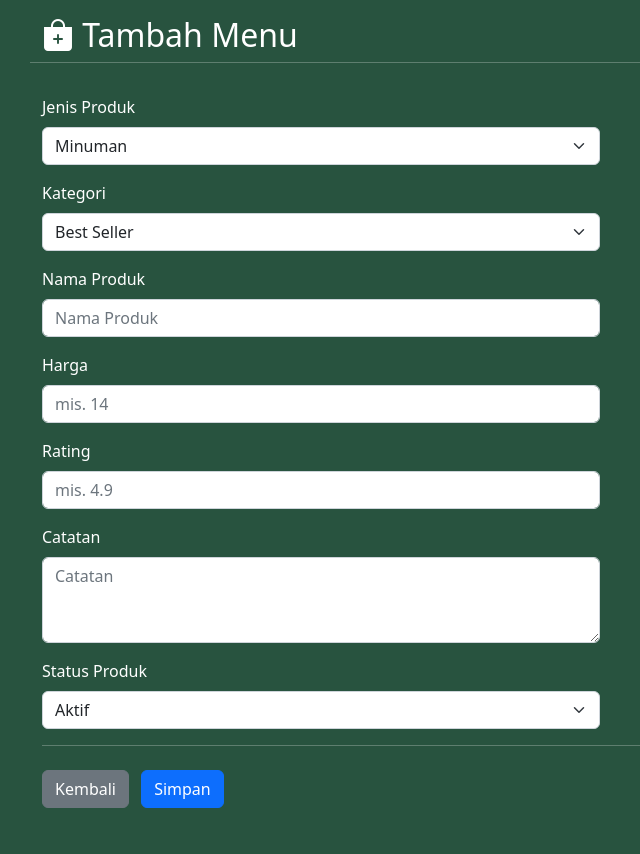
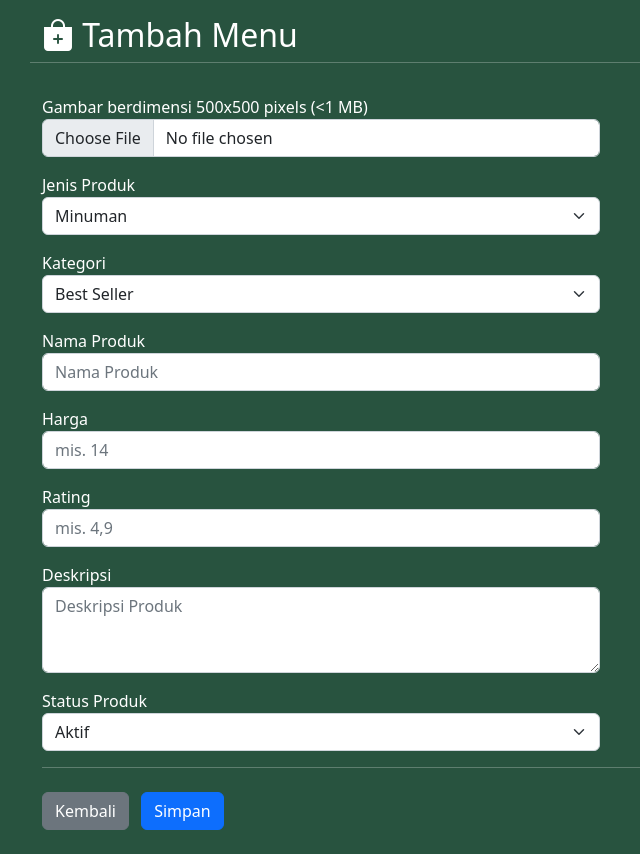
Before and after one commit to charlesbintang/PBL-Semester3-Bobaho, a CodeIgniter app: the page made by application/views/admin/halamantambah.php in a window 1280 px wide. Shown: the part 56-910 px from the top of the page, without its empty margins (40-680 px from the left). Before the commit the page ends 864 px from the top, so only its background shows below. Run offline with CodeIgniter, Linux system fonts and the light colour scheme; some libraries are stand-ins or nearby versions.

Commit message:
halamantambah model succes, form validation client

```diff
--- a/application/views/admin/halamantambah.php
+++ b/application/views/admin/halamantambah.php
@@ -7,6 +7,8 @@
     <meta name="viewport" content="width=device-width, initial-scale=1.0">
     <!-- Bootstrap -->
     <link href="https://cdn.jsdelivr.net/npm/bootstrap@5.2.1/dist/css/bootstrap.min.css" rel="stylesheet" integrity="sha384-iYQeCzEYFbKjA/T2uDLTpkwGzCiq6soy8tYaI1GyVh/UjpbCx/TYkiZhlZB6+fzT" crossorigin="anonymous">
+    <!-- JQuery-->
+    <script src="http://ajax.googleapis.com/ajax/libs/jquery/1.9.1/jquery.min.js"></script>
     <!-- Google Font -->
     <link rel="preconnect" href="https://fonts.gstatic.com" crossorigin>
     <link href="https://fonts.googleapis.com/css2?family=Righteous&display=swap" rel="stylesheet">
@@ -42,16 +44,23 @@
         </div>
         <div class="row mb-3">
             <div class="col-md">
-                <form action="<?= base_url('admin/insert') ?>" method="post">
+                <form action="<?= base_url('admin/insert') ?>" method="post" enctype="multipart/form-data" autocomplete="off" required>
+                    <?php if (!empty($error)) {
+                        echo $error;
+                    } ?>
                     <div class="mb-3">
-                        <label for="Harga" class="form-label">Jenis Produk</label>
+                        <label>Gambar berdimensi 500x500 pixels (<1 MB) </label>
+                                <input class="form-control w-50" type="file" id="formFile" name="gambar" accept=".png,.jpg">
+                    </div>
+                    <div class="mb-3">
+                        <label>Jenis Produk</label>
                         <select class="form-select w-50" name="jenis">
                             <option value="minuman">Minuman</option>
                             <option value="topping">Topping</option>
                         </select>
                     </div>
                     <div class="mb-3">
-                        <label for="Harga" class="form-label">Kategori</label>
+                        <label>Kategori</label>
                         <select class="form-select w-50" name="kategori">
                             <option value="Best Seller">Best Seller</option>
                             <option value="New Series">New Series</option>
@@ -59,23 +68,23 @@
                         </select>
                     </div>
                     <div class="mb-3">
-                        <label for="Harga" class="form-label">Nama Produk</label>
-                        <input type="text" class="form-control w-50" name="nama" placeholder="Nama Produk" autocomplete="off" required>
+                        <label>Nama Produk</label>
+                        <input type="text" class="form-control w-50" name="nama" placeholder="Nama Produk">
                     </div>
                     <div class="mb-3">
-                        <label for="Harga" class="form-label">Harga</label>
-                        <input type="text" class="form-control w-50" name="harga" placeholder="mis. 14" autocomplete="off" required>
+                        <label>Harga</label>
+                        <input type="number" min="1" max="100" class="form-control w-50" name="harga" placeholder="mis. 14">
                     </div>
                     <div class="mb-3">
-                        <label for="Harga" class="form-label">Rating</label>
-                        <input type="text" class="form-control w-50" name="rating" placeholder="mis. 4.9" autocomplete="off" required>
+                        <label>Rating</label>
+                        <input type="number" min="1" max="5" step="0.1" class="form-control w-50" name="rating" placeholder="mis. 4,9">
                     </div>
                     <div class="mb-3">
-                        <label for="Catatan" class="form-label">Catatan</label>
-                        <textarea class="form-control w-50" name="catatan" rows="3" placeholder="Catatan"></textarea>
+                        <label>Deskripsi</label>
+                        <textarea class="form-control w-50" name="deskripsi" rows="3" placeholder="Deskripsi Produk"></textarea>
                     </div>
                     <div class="mb-3">
-                        <label for="Harga" class="form-label">Status Produk</label>
+                        <label>Status Produk</label>
                         <select class="form-select w-50" name="status">
                             <option value="1">Aktif</option>
                             <option value="0">Tidak Aktif</option>
@@ -83,15 +92,44 @@
                     </div>
                     <hr>
                     <a href="<?= base_url('admin') ?>" class="btn btn-secondary">Kembali</a>
-                    <button type="submit" name="submit" class="btn btn-primary m-2">Simpan</button>
+                    <button type="submit" name="submit" value="upload" class="btn btn-primary m-2" />Simpan</button>
                 </form>
             </div>
         </div>
     </div>
     <!-- Close Container -->
+    <?php if (!empty($upload_data)) { ?>
+        <!-- Button trigger modal -->
+        <button type="button" id="btnModel" class="btn btn-primary" data-bs-toggle="modal" data-bs-target="#staticBackdrop" style="display: none;">
+            Alert
+        </button>
+
+        <!-- Modal -->
+        <div class="modal fade" id="staticBackdrop" data-bs-backdrop="static" data-bs-keyboard="false" tabindex="-1" aria-labelledby="staticBackdropLabel" aria-hidden="true">
+            <div class="modal-dialog" style="color: black;">
+                <div class="modal-content">
+                    <div class="modal-header">
+                        <h1 class="modal-title fs-5" id="staticBackdropLabel">Admin</h1>
+                        <button type="button" class="btn-close" onclick="document.location.href = '<?= base_url('admin') ?>'" data-bs-dismiss="modal" aria-label="Close"></button>
+                    </div>
+                    <div class="modal-body">
+                        Menu berhasil dibuat!
+                    </div>
+                    <div class="modal-footer">
+                        <button type="button" class="btn btn-secondary" onclick="document.location.href = '<?= base_url('admin') ?>'" data-bs-dismiss="modal">Tutup</button>
+                    </div>
+                </div>
+            </div>
+        </div>
+        <script type="text/javascript">
+            $(document).ready(function() {
+                document.querySelector('#btnModel').click();
+            });
+        </script>
+    <?php } ?>
 
     <!-- Bootstrap -->
-    <script src="https://cdn.jsdelivr.net/npm/bootstrap@5.2.1/dist/js/bootstrap.min.js" integrity="sha384-7VPbUDkoPSGFnVtYi0QogXtr74QeVeeIs99Qfg5YCF+TidwNdjvaKZX19NZ/e6oz" crossorigin="anonymous"></script>
+    <script src="https://cdn.jsdelivr.net/npm/bootstrap@5.2.2/dist/js/bootstrap.bundle.min.js" integrity="sha384-OERcA2EqjJCMA+/3y+gxIOqMEjwtxJY7qPCqsdltbNJuaOe923+mo//f6V8Qbsw3" crossorigin="anonymous"></script>
 </body>
 
 </html>
--- a/application/views/admin/tambah.php
+++ b/application/views/admin/tambah.php
@@ -90,7 +90,7 @@
                                 <td><?= $row->nama_produk ?></td>
                                 <td><?= $row->harga ?></td>
                                 <td><?= $row->rating ?></td>
-                                <td><?= $row->keterangan ?></td>
+                                <td><?= $row->deskripsi ?></td>
                                 <td><?= $row->status_produk ?></td>
                                 <td><a href="<?= base_url('admin/ubah') ?>/<?= $row->id_menu ?>">Update</a></td>
                                 <td><a href="<?= base_url('admin/delete') ?>/<?= $row->id_menu ?>">Delete</a></td>
```
Also changed, not shown: application/controllers/admin.php (+27 -4 lines).
